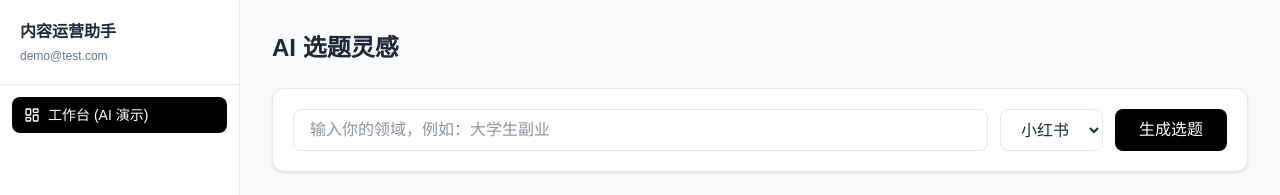
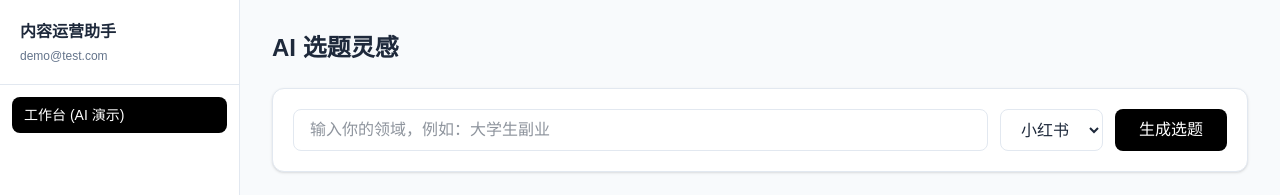
Before and after one commit to 1955665960-cell/content-ops, a Next.js app: page / in a window 1280 px wide. Shown: the top 195 px of the page. Built offline with nearby package versions, Linux system fonts and the light colour scheme.

Commit message:
fix: absolute bypass auth and cache

```diff
--- a/app/_api_backup/ai/ideas/route.ts
+++ b/app/_api_backup/ai/ideas/route.ts
@@ -30,7 +30,6 @@ export async function POST(req: Request) {
 
     const data = safeJson(completion.choices[0].message.content || '{}')
 
-    // 👇 为了演示，我们直接把 AI 生成的数据返回给前端，不存数据库了
     return NextResponse.json({ ideas: data.ideas || [] }, { headers })
 
   } catch (error: any) {
--- a/app/page.tsx
+++ b/app/page.tsx
@@ -1,7 +1,5 @@
 'use client'
 import { useState } from 'react'
-import Link from 'next/link'
-import { LayoutDashboard, Lightbulb } from 'lucide-react'
 
 export default function Home() {
   const [topic, setTopic] = useState('')
@@ -14,12 +12,12 @@ export default function Home() {
     if (!topic.trim()) return
     setLoading(true); setErr(''); setIdeas([])
     try {
-      // 👇 这里是你真实的 Vercel 后端地址
       const API_URL = '/api/ai/ideas'
 
       const res = await fetch(API_URL, {
         method: 'POST',
         headers: { 'Content-Type': 'application/json' },
+        credentials: 'omit', // 👈 拒绝任何旧Cookie
         body: JSON.stringify({ topic, platform }),
       })
 
@@ -35,7 +33,6 @@ export default function Home() {
 
   return (
     <div className="min-h-screen flex bg-slate-50">
-      {/* 左侧侧边栏 */}
       <aside className="w-60 bg-white border-r flex flex-col min-h-screen">
         <div className="p-5 border-b">
           <div className="font-bold text-slate-800">内容运营助手</div>
@@ -43,12 +40,11 @@ export default function Home() {
         </div>
         <nav className="flex-1 p-3 space-y-1">
           <div className="flex items-center gap-2 px-3 py-2 rounded-lg text-sm bg-black text-white">
-            <LayoutDashboard size={16} /> 工作台 (AI 演示)
+            <span>工作台 (AI 演示)</span>
           </div>
         </nav>
       </aside>
 
-      {/* 右侧主内容 */}
       <main className="flex-1 p-8">
         <h1 className="text-2xl font-bold mb-6 text-slate-800">AI 选题灵感</h1>
 
```
